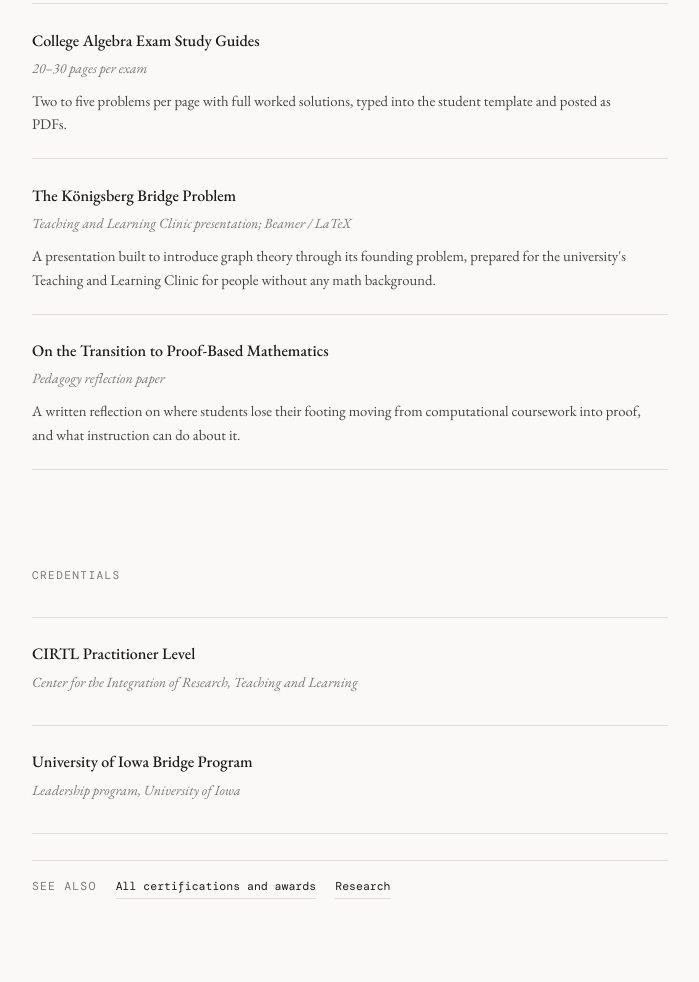
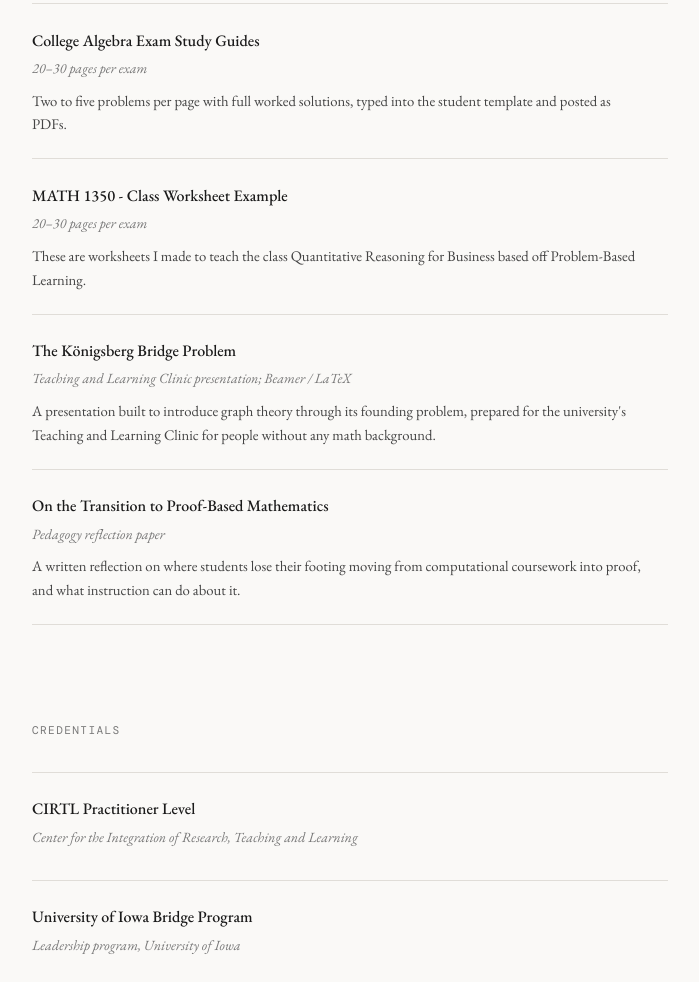
Before and after one commit to lgomez010/lgomez010.github.io, a plain HTML site: page teaching.html in a window 1280 px wide. Shown: the part 1018-2000 px from the top of the page, without its empty margins (290-989 px from the left). Drawn offline with nearby package versions, Linux system fonts and the light colour scheme; a web font is replaced by a local one.

Commit message:
Add MATH 1350 class worksheet example section
Added a new class worksheet example for MATH 1350 with details about the content and structure.

```diff
--- a/teaching.html
+++ b/teaching.html
@@ -98,6 +98,18 @@
           </li>
           <li>
             <div>
+              <div class="pub-title">MATH 1350 - Class Worksheet Example</div>
+              <div class="pub-meta">20–30 pages per exam</div>
+              <div class="pub-desc">
+                These are worksheets I made to teach the class Quantitative Reasoning for Business based off Problem-Based Learning.
+              </div>
+            </div>
+            <!-- <div class="pub-links">
+              <a class="pub-link" href="teaching/college-algebra-study-guide.pdf" target="_blank" rel="noopener">PDF</a>
+            </div> -->
+          </li>
+          <li>
+            <div>
               <div class="pub-title">The Königsberg Bridge Problem</div>
               <div class="pub-meta">Teaching and Learning Clinic presentation; Beamer / LaTeX</div>
               <div class="pub-desc">
```
